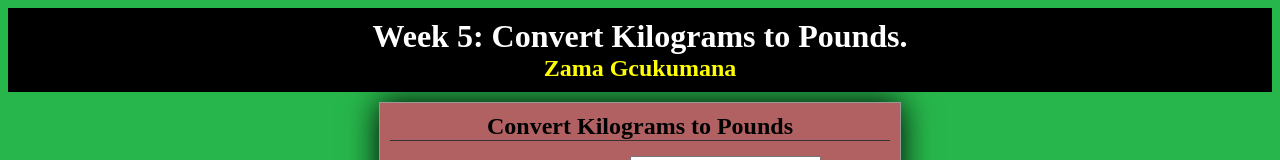
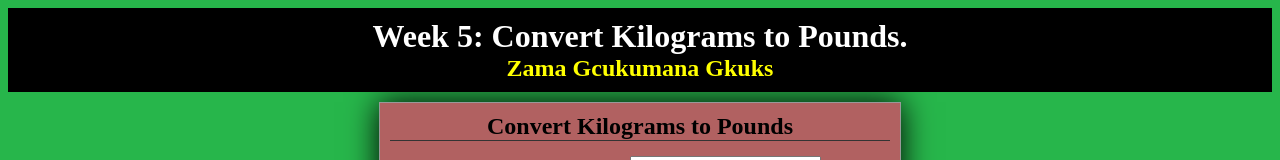
Before and after one commit to zamag12/zamag12.github.io, a plain HTML site: page poundsToKilograms.html in a window 1280 px wide. Shown: the top 160 px of the page. Drawn offline with Linux system fonts and the light colour scheme.

```diff
--- a/poundsToKilograms.html
+++ b/poundsToKilograms.html
@@ -11,7 +11,7 @@
 <body>
     <header>
         <h1>Week 5: Convert Kilograms to Pounds.</h1>
-        <h2>Zama Gcukumana</h2>
+        <h2>Zama Gcukumana Gkuks</h2>
     </header>
     <main>
         <h3>Convert Kilograms to Pounds</h3>
```
